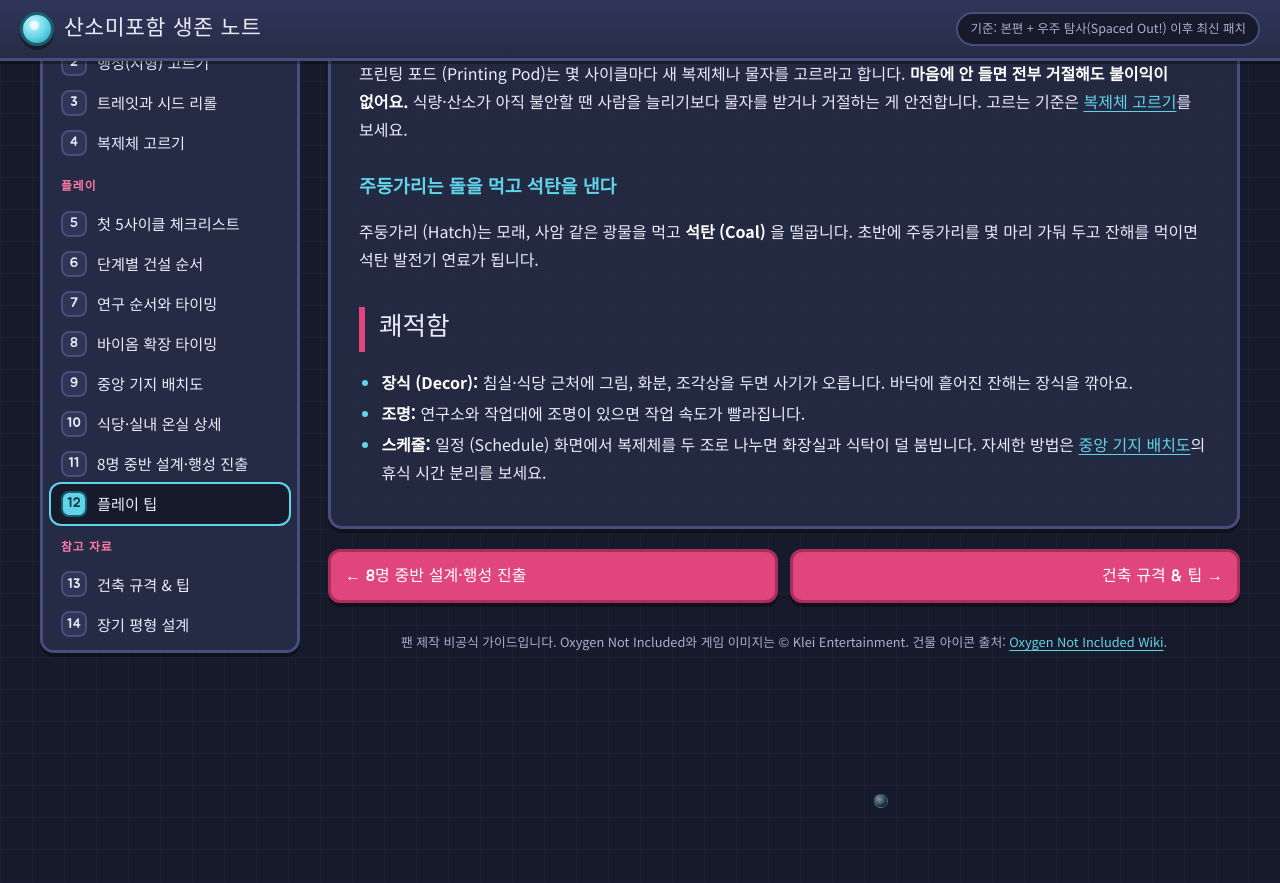
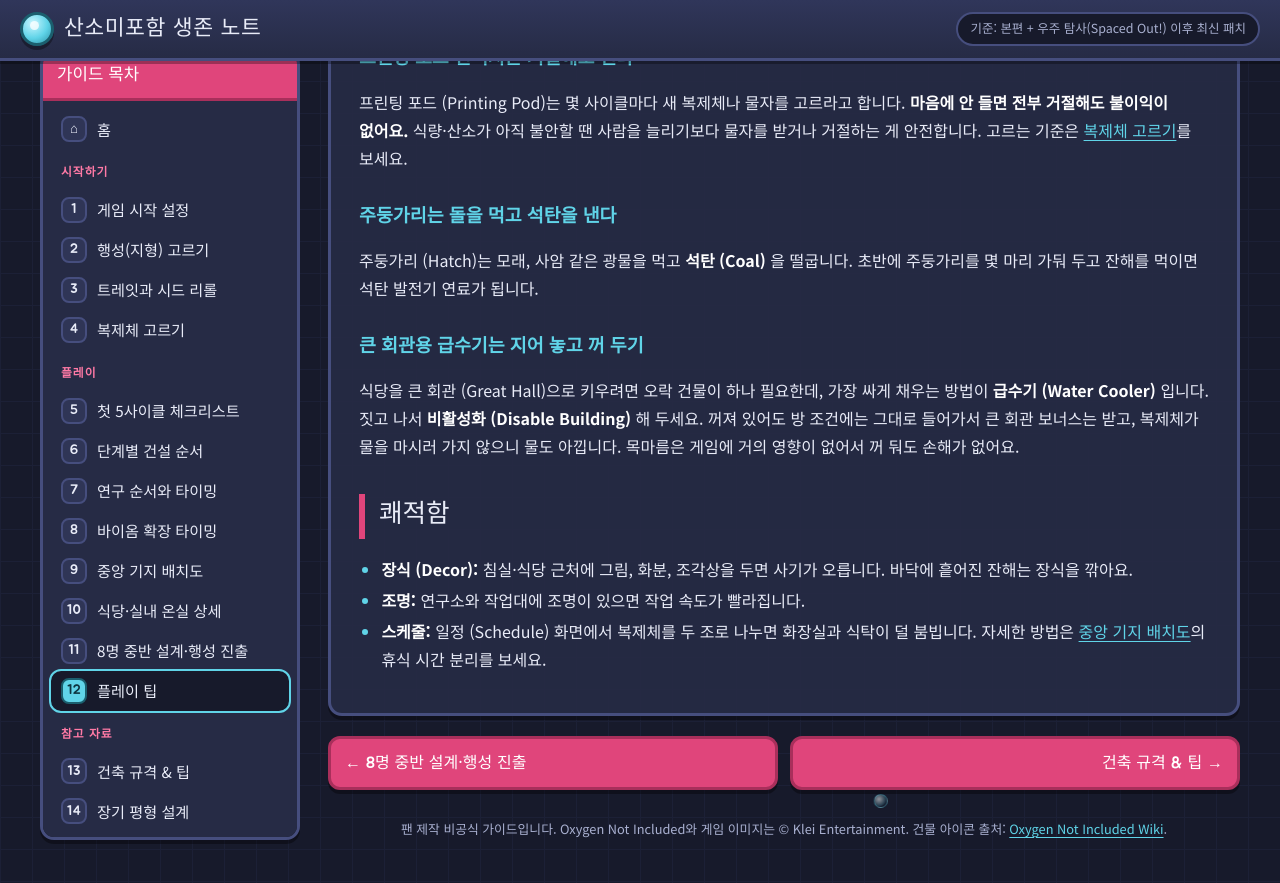
Before and after one commit to zaGamer95/oni, a Jekyll site: the page built from guide/08-tips.md, in a window 1280 px wide and 900 px high, scrolled down 4143 px. Shown: the top 883 px of the window. Built offline with Jekyll 4.4.1, drawn with Linux system fonts in a browser that asks for light colours; before the commit the page ends 4856 px from its top, so only the background shows below that; some of the changed text lies outside the part shown.

Commit message:
플레이 팁: 큰 회관 급수기는 지어 놓고 꺼 두기
Co-Authored-By: Claude Opus 5.5 <noreply@anthropic.com>
Claude-Session: https://claude.ai/code/session_01D1TBnTN2zCF5GznAR3nQVd

```diff
--- a/guide/08-tips.md
+++ b/guide/08-tips.md
@@ -73,6 +73,10 @@ description: 몰라도 게임은 굴러가지만, 알면 복제체 손이 덜
 
 주둥가리 (Hatch)는 모래, 사암 같은 광물을 먹고 **석탄 (Coal)** 을 떨굽니다. 초반에 주둥가리를 몇 마리 가둬 두고 잔해를 먹이면 석탄 발전기 연료가 됩니다.
 
+### 큰 회관용 급수기는 지어 놓고 꺼 두기
+
+식당을 큰 회관 (Great Hall)으로 키우려면 오락 건물이 하나 필요한데, 가장 싸게 채우는 방법이 **급수기 (Water Cooler)** 입니다. 짓고 나서 **비활성화 (Disable Building)** 해 두세요. 꺼져 있어도 방 조건에는 그대로 들어가서 큰 회관 보너스는 받고, 복제체가 물을 마시러 가지 않으니 물도 아낍니다. 목마름은 게임에 거의 영향이 없어서 꺼 둬도 손해가 없어요.
+
 ## 쾌적함
 
 - **장식 (Decor):** 침실·식당 근처에 그림, 화분, 조각상을 두면 사기가 오릅니다. 바닥에 흩어진 잔해는 장식을 깎아요.
```
